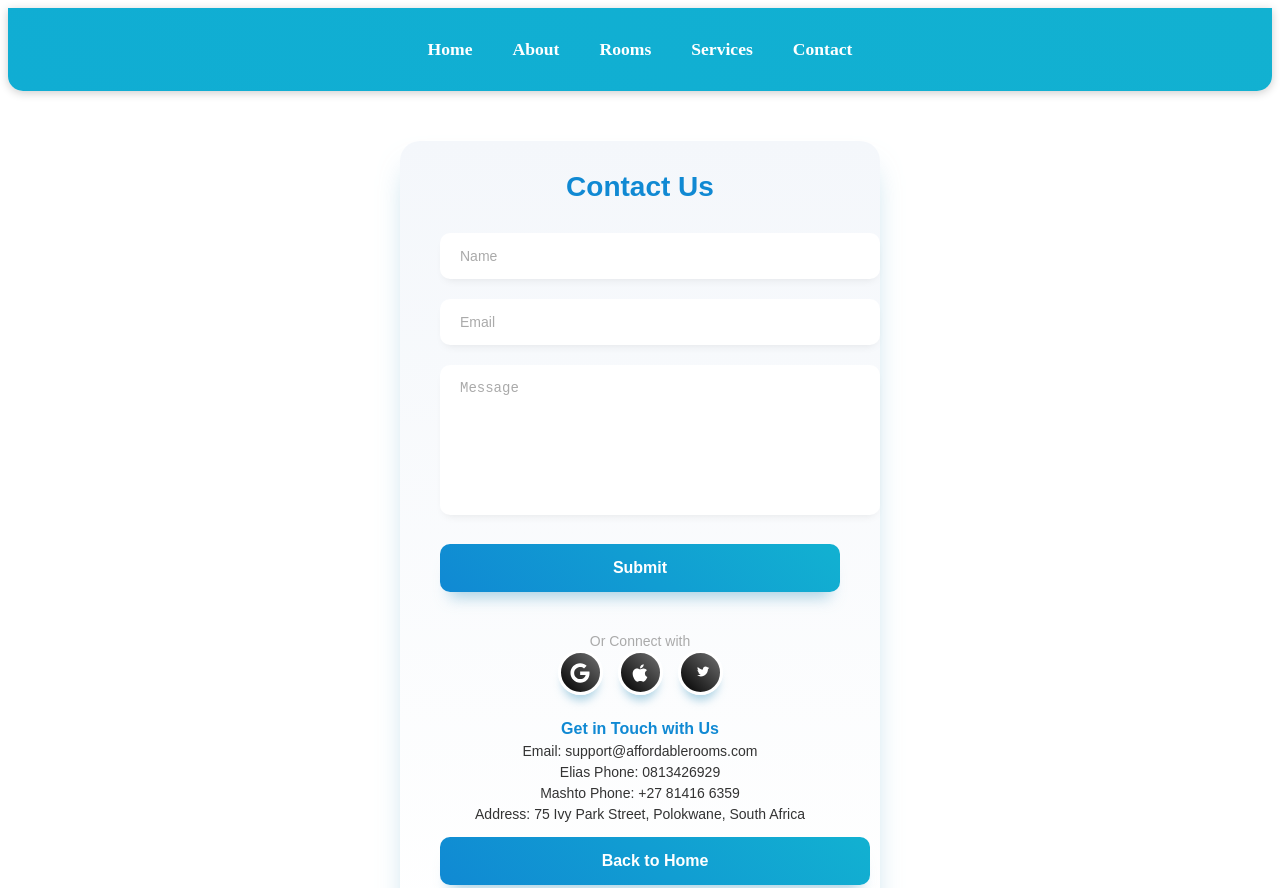
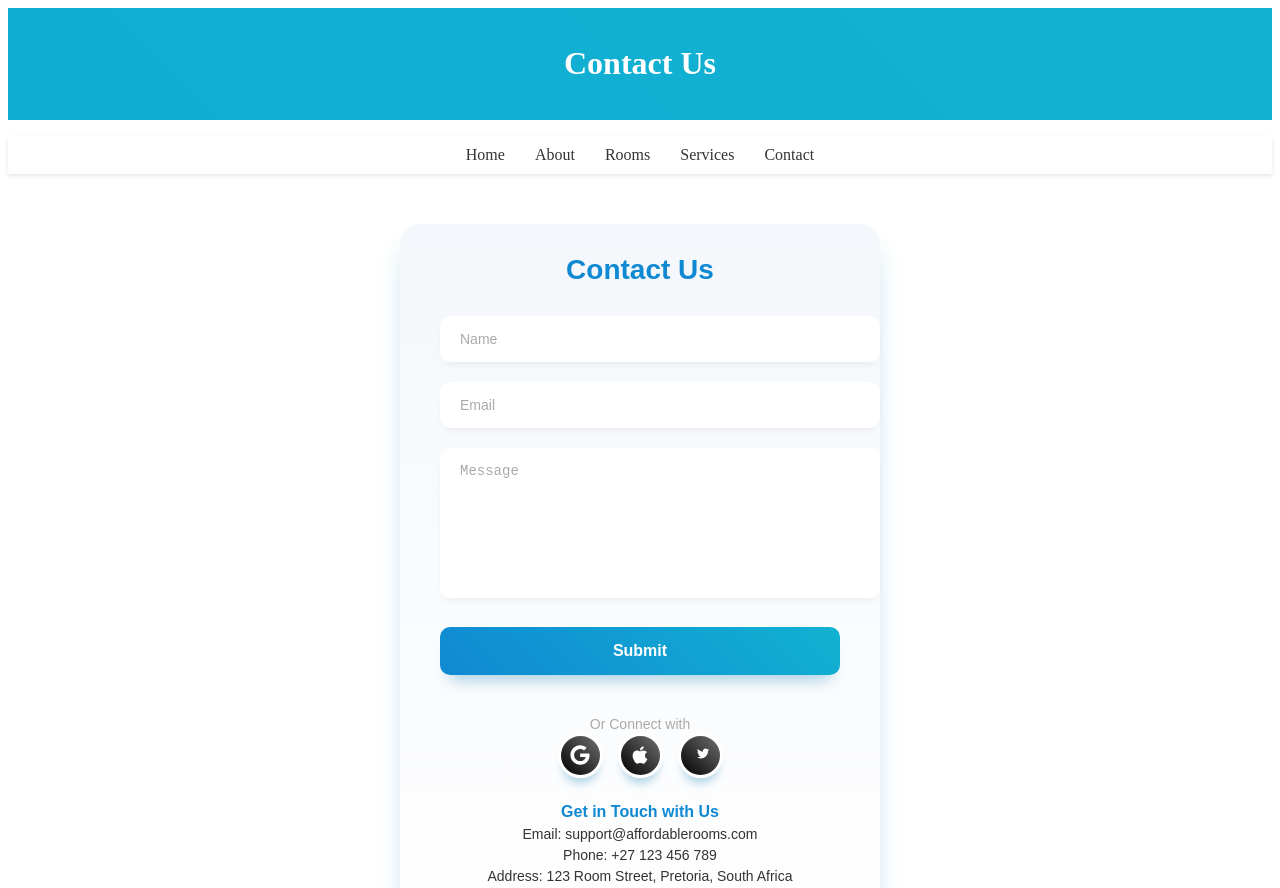
Before and after one commit to dun795/rent-in-plk, a plain HTML site: page contact.html in a window 1280 px wide. Shown: the top 888 px of the page. Drawn offline with Linux system fonts and the light colour scheme.

Commit message:
Update contact.html

```diff
--- a/contact.html
+++ b/contact.html
@@ -3,42 +3,42 @@
 <head>
   <meta charset="UTF-8">
   <meta name="viewport" content="width=device-width, initial-scale=1.0">
-  <title>Contact Page</title>
+  <title>Contact - Affordable Rooms</title>
   <style>
-    /* Ribbon Navigation Styles */
-    nav {
+    /* Header styles */
+    header {
       background: linear-gradient(45deg, #10add3, #12b1d1);
       color: white;
-      padding: 15px 0;
-      position: sticky;
-      top: 0;
-      z-index: 1000;
-      box-shadow: 0 2px 10px rgba(0, 0, 0, 0.2);
-      border-bottom-left-radius: 15px;
-      border-bottom-right-radius: 15px;
+      padding: 1em 0;
+      text-align: center;
+    }
+
+    /* Navigation Styles from index.html */
+    nav {
+      background: #ffffff;
+      box-shadow: 0 2px 4px rgba(0, 0, 0, 0.1);
     }
 
     nav ul {
       display: flex;
       justify-content: center;
       list-style: none;
-      padding: 0;
+      padding: 10px 0;
     }
 
     nav li {
-      margin: 0 20px;
+      margin: 0 15px;
     }
 
     nav a {
       text-decoration: none;
-      font-size: 1.1rem;
-      color: white;
-      font-weight: bold;
+      font-size: 1rem;
+      color: #333;
       transition: color 0.3s ease;
     }
 
     nav a:hover {
-      color: #f4f7fb;
+      color: #10add3;
     }
 
     /* Container styles */
@@ -63,7 +63,6 @@
       margin-top: 20px;
     }
 
-    /* Input field styles */
     .form .input {
       width: 100%;
       padding: 15px 20px;
@@ -90,7 +89,6 @@
       resize: none;
     }
 
-    /* Submit button styles */
     .form .submit-button {
       width: 100%;
       padding: 15px;
@@ -114,7 +112,6 @@
       transform: scale(0.95);
     }
 
-    /* Social buttons container */
     .social-account-container {
       margin-top: 25px;
       text-align: center;
@@ -159,7 +156,6 @@
       height: 20px;
     }
 
-    /* Back button styles (reusing submit-button styles) */
     .back-button {
       width: 100%;
       padding: 15px;
@@ -186,7 +182,6 @@
       transform: scale(0.95);
     }
 
-    /* Contact details styles */
     .contact-details {
       margin-top: 25px;
       text-align: center;
@@ -207,7 +202,9 @@
   </style>
 </head>
 <body>
-  <!-- Ribbon Navigation -->
+  <header>
+    <h1>Contact Us</h1>
+  </header>
   <nav>
     <ul>
       <li><a href="index.html">Home</a></li>
@@ -217,7 +214,6 @@
       <li><a href="contact.html">Contact</a></li>
     </ul>
   </nav>
-
   <div class="container">
     <div class="heading">Contact Us</div>
     <form class="form">
@@ -226,7 +222,6 @@
       <textarea name="message" class="input textarea" placeholder="Message" required></textarea>
       <button type="submit" class="submit-button">Submit</button>
     </form>
-
     <div class="social-account-container">
       <span class="title">Or Connect with</span>
       <div class="social-accounts">
@@ -241,17 +236,12 @@
         </button>
       </div>
     </div>
-
-    <!-- Contact Details Section -->
     <div class="contact-details">
       <span class="title">Get in Touch with Us</span>
       <p>Email: support@affordablerooms.com</p>
-      <p>Elias Phone: 0813426929</p>
-       <p>Mashto Phone: +27 81416 6359</p>
-      <p>Address: 75 Ivy Park Street, Polokwane, South Africa</p>
+      <p>Phone: +27 123 456 789</p>
+      <p>Address: 123 Room Street, Pretoria, South Africa</p>
     </div>
-
-    <!-- Back to Home Button -->
     <a href="index.html" class="back-button">Back to Home</a>
   </div>
 </body>
```
